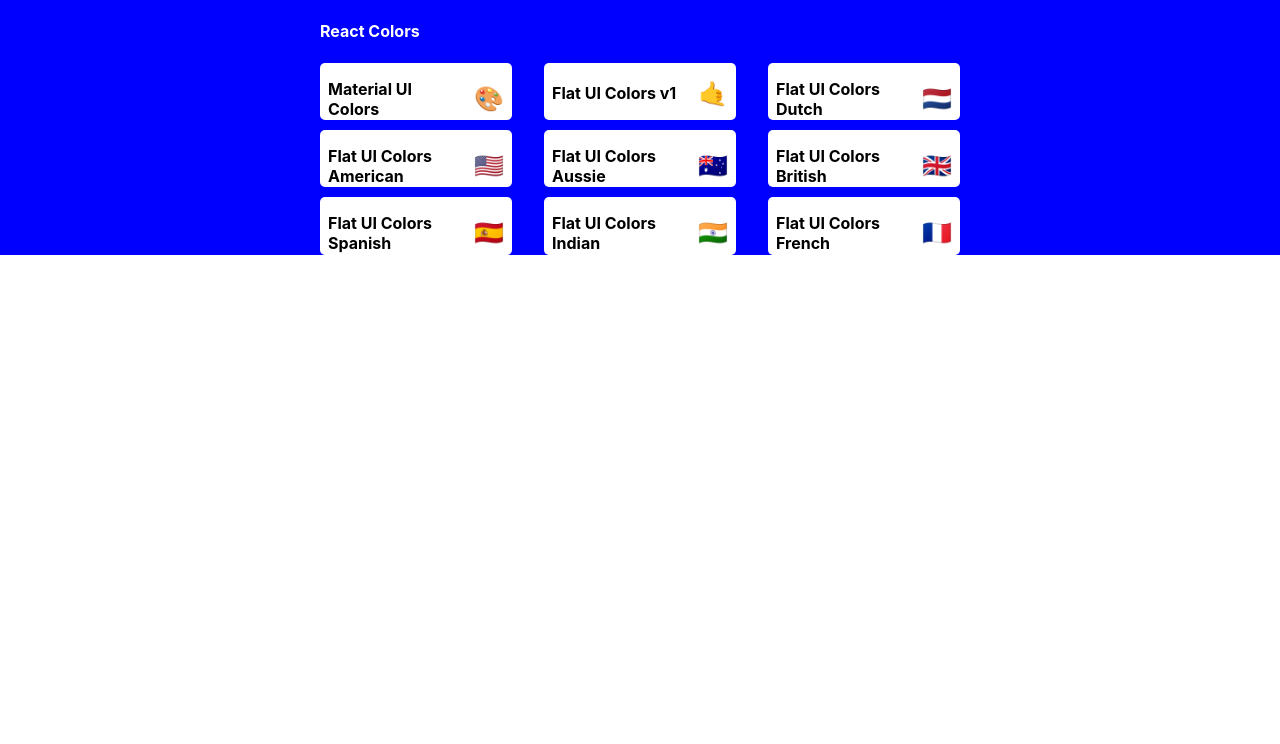
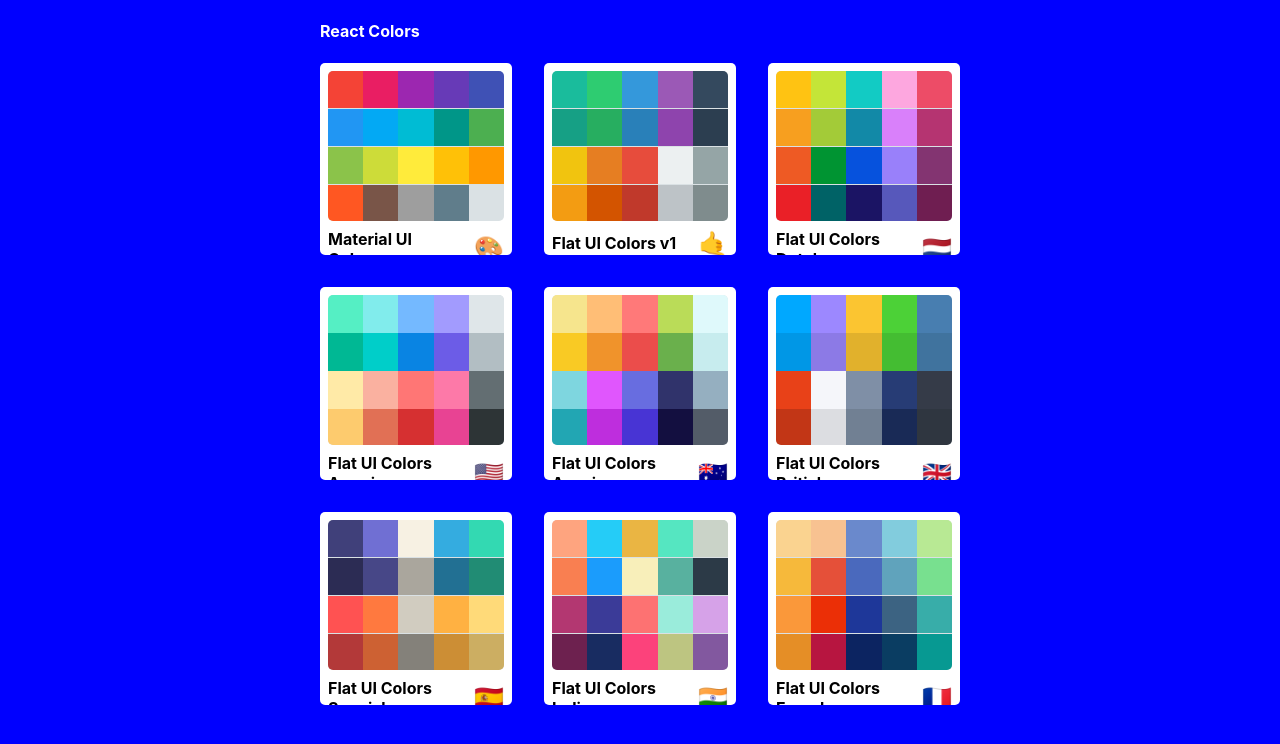
Before and after one commit to vishnuk7/Hue, a React (Create React App) app: page / in a window 1280 px wide. Shown: the top 744 px of the page. Built offline with nearby package versions, Linux system fonts and the light colour scheme.

Commit message:
finish style

```diff
--- a/src/MiniPalette.js
+++ b/src/MiniPalette.js
@@ -11,7 +11,13 @@ const styles = {
 			cursor: 'pointer',
 		},
 	},
-	colors: {},
+	colors: {
+		backgroundColor: '#dae1e4',
+		height: '150px',
+		width: '100%',
+		borderRadius: '5px',
+		overflow: 'hidden',
+	},
 	title: {
 		display: 'flex',
 		justifyContent: 'space-between',
@@ -26,13 +32,24 @@ const styles = {
 		marginLeft: '0.5rem',
 		fontSize: '1.5rem',
 	},
+	miniColor: {
+		height: '25%',
+		width: '20%',
+		display: 'inline-block',
+		margin: '0 auto',
+		position: 'relative',
+		marginBottom: '-3.5px',
+	},
 };
 
 function MiniPalette(props) {
-	const { classes, paletteName, emoji } = props;
+	const { classes, paletteName, emoji, colors } = props;
+	const miniColorBoxes = colors.map((color) => (
+		<div className={classes.miniColor} key={color.name} style={{ backgroundColor: color.color }}></div>
+	));
 	return (
 		<div className={classes.root}>
-			<div className={classes.colors} />
+			<div className={classes.colors}>{miniColorBoxes}</div>
 			<h5 className={classes.title}>
 				<span>{paletteName}</span>
 				<span className={classes.emoji}>{emoji}</span>
--- a/src/PaletteList.js
+++ b/src/PaletteList.js
@@ -7,7 +7,7 @@ import { withStyles } from '@material-ui/styles';
 const styles = {
 	root: {
 		background: 'blue',
-		height: '100%',
+		height: '100vh',
 		display: 'flex',
 		alignItems: 'flex-start',
 		justifyContent: 'center',
```
